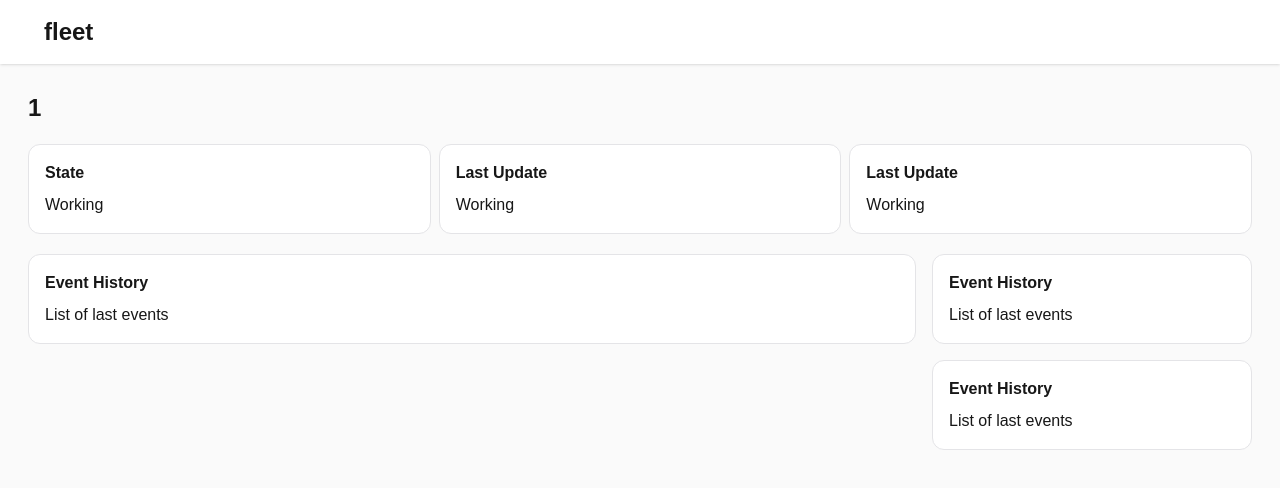
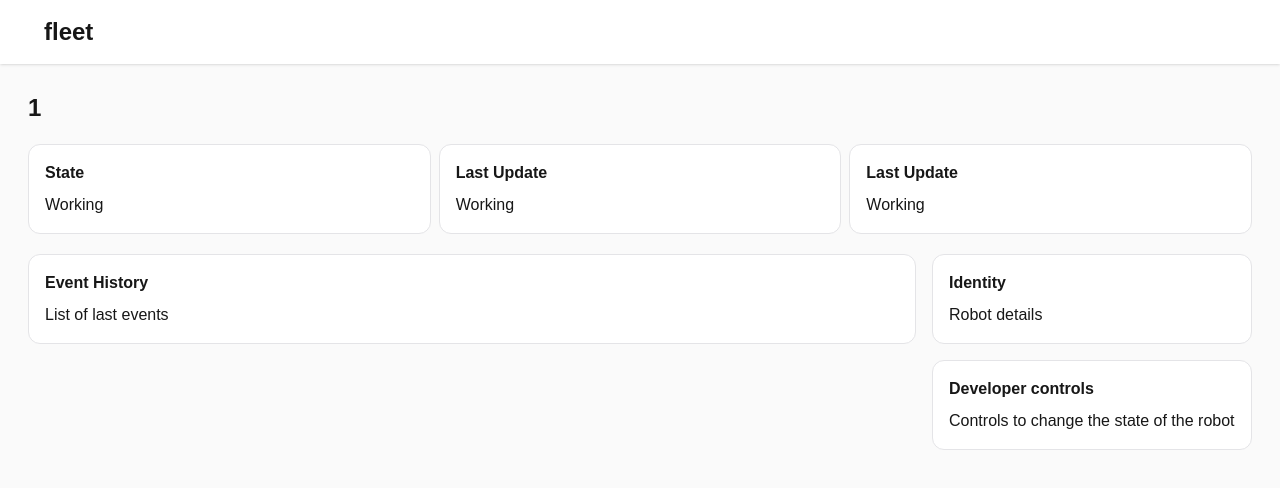
Before and after one commit to Addminus/robot-fleet-manager, a Next.js app: page /1 in a window 1280 px wide. Shown: the top 488 px of the page. Built offline with nearby package versions, Linux system fonts and the light colour scheme.

Commit message:
fix(ui): rename robot detail page placeholders to correct function description

```diff
--- a/src/app/[robotId]/page.tsx
+++ b/src/app/[robotId]/page.tsx
@@ -25,8 +25,10 @@ export default async function RobotDetail({ params }: RobotDetailProps) {
       <div className="grid grid-cols-1 items-start gap-4 lg:grid-cols-[1fr_320px]">
         <Card title="Event History">List of last events</Card>
         <div className="flex flex-col gap-4">
-          <Card title="Event History">List of last events</Card>
-          <Card title="Event History">List of last events</Card>
+          <Card title="Identity">Robot details</Card>
+          <Card title="Developer controls">
+            Controls to change the state of the robot
+          </Card>
         </div>
       </div>
     </div>
```
